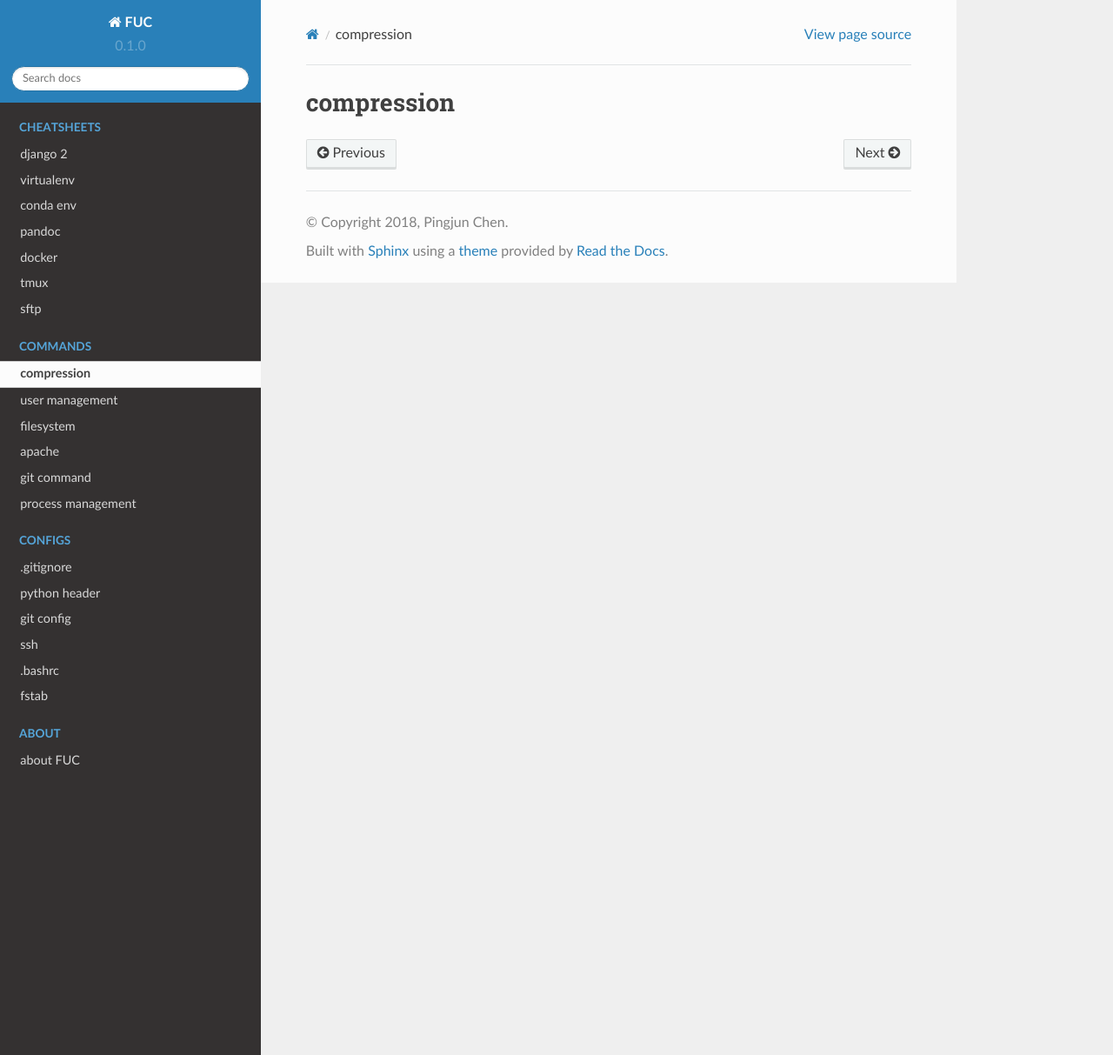
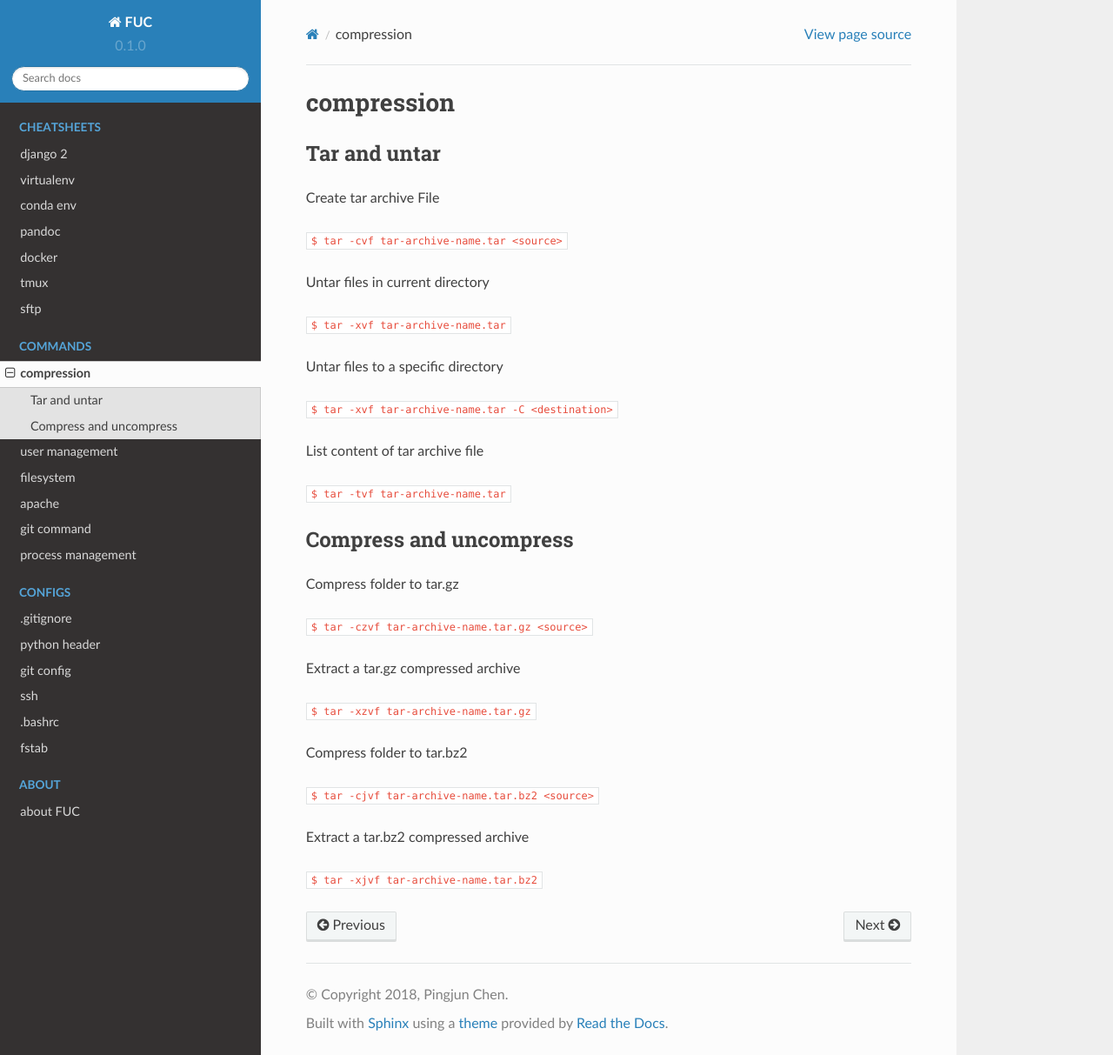
Before and after one commit to PingjunChen/FUC, a Sphinx documentation site: the page built from docs/compression.rst, in a window 1280 px wide and 1213 px high. Shown: the whole window at 87% size. Built offline with Sphinx 7.4.7 and the Read the Docs theme 2.0.0, drawn with Linux system fonts in a browser that asks for light colours.

Commit message:
add compression commands

```diff
--- a/docs/compression.rst
+++ b/docs/compression.rst
@@ -1,2 +1,41 @@
 compression
 ========
+
+Tar and untar
+--------
+
+Create tar archive File
+
+:code:`$ tar -cvf tar-archive-name.tar <source>`
+
+Untar files in current directory
+
+:code:`$ tar -xvf tar-archive-name.tar`
+
+Untar files to a specific directory
+
+:code:`$ tar -xvf tar-archive-name.tar -C <destination>`
+
+List content of tar archive file
+
+:code:`$ tar -tvf tar-archive-name.tar`
+
+
+Compress and uncompress
+--------
+
+Compress folder to tar.gz
+
+:code:`$ tar -czvf tar-archive-name.tar.gz <source>`
+
+Extract a tar.gz compressed archive
+
+:code:`$ tar -xzvf tar-archive-name.tar.gz`
+
+Compress folder to tar.bz2
+
+:code:`$ tar -cjvf tar-archive-name.tar.bz2 <source>`
+
+Extract a tar.bz2 compressed archive
+
+:code:`$ tar -xjvf tar-archive-name.tar.bz2`
```
